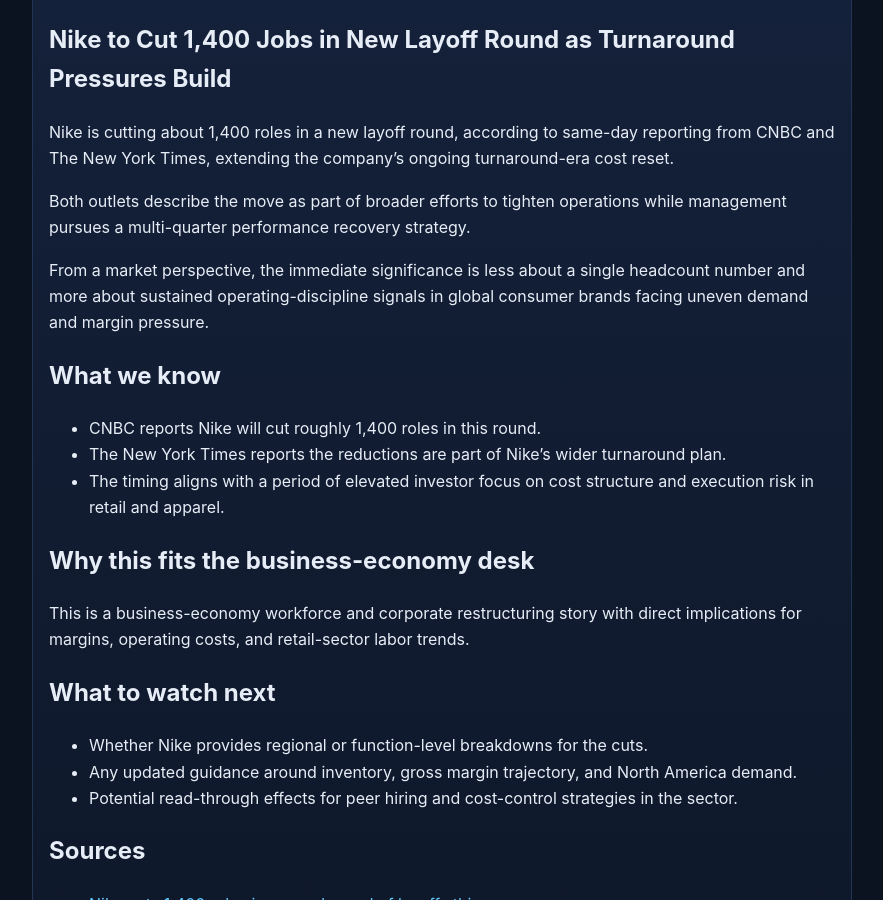
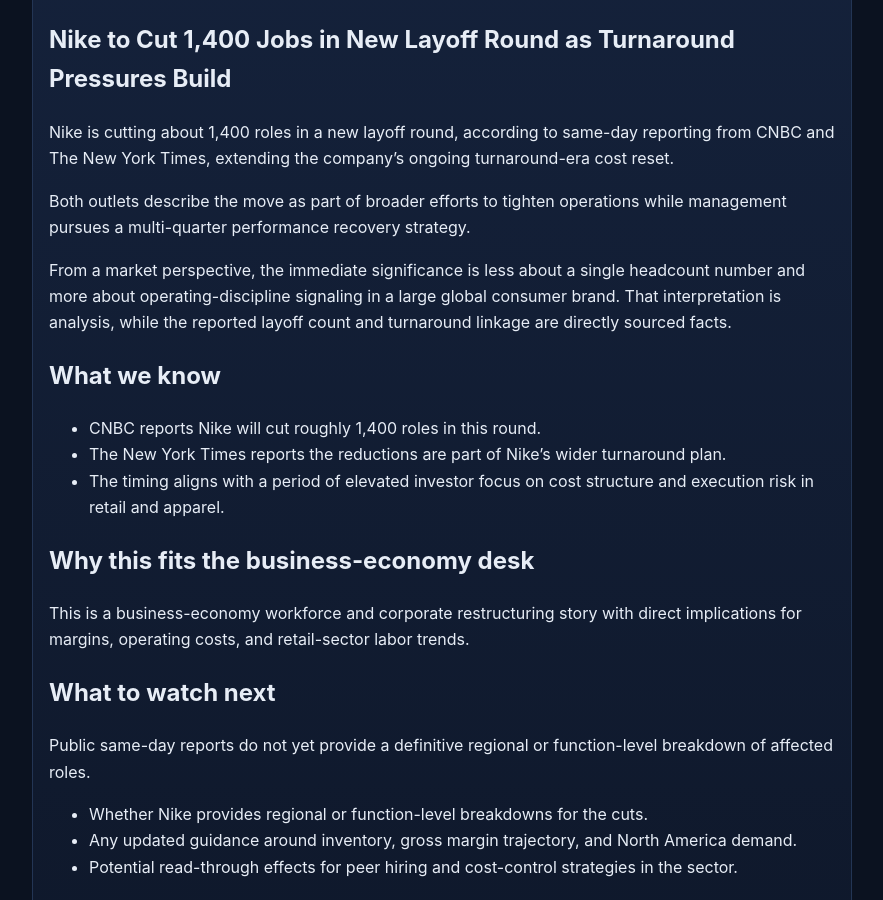
Before and after one commit to thestamp/Static-ai-articles, a Jekyll site: the page built from articles/2026-04-23-nike-cuts-1400-jobs-turnaround-plan.md, in a window 1280 px wide and 900 px high, scrolled down 344 px. Shown: the whole window, without its empty margins (198-1081 px from the left). Built offline with Jekyll 4.4.1, drawn with Linux system fonts in a browser that asks for light colours.

Commit message:
Clarify sourced facts vs analysis and add uncertainty note

```diff
--- a/articles/2026-04-23-nike-cuts-1400-jobs-turnaround-plan.md
+++ b/articles/2026-04-23-nike-cuts-1400-jobs-turnaround-plan.md
@@ -17,7 +17,7 @@
 
 Both outlets describe the move as part of broader efforts to tighten operations while management pursues a multi-quarter performance recovery strategy.
 
-From a market perspective, the immediate significance is less about a single headcount number and more about sustained operating-discipline signals in global consumer brands facing uneven demand and margin pressure.
+From a market perspective, the immediate significance is less about a single headcount number and more about operating-discipline signaling in a large global consumer brand. That interpretation is analysis, while the reported layoff count and turnaround linkage are directly sourced facts.
 
 ## What we know
 
@@ -31,6 +31,8 @@
 
 ## What to watch next
 
+Public same-day reports do not yet provide a definitive regional or function-level breakdown of affected roles.
+
 - Whether Nike provides regional or function-level breakdowns for the cuts.
 - Any updated guidance around inventory, gross margin trajectory, and North America demand.
 - Potential read-through effects for peer hiring and cost-control strategies in the sector.
```
